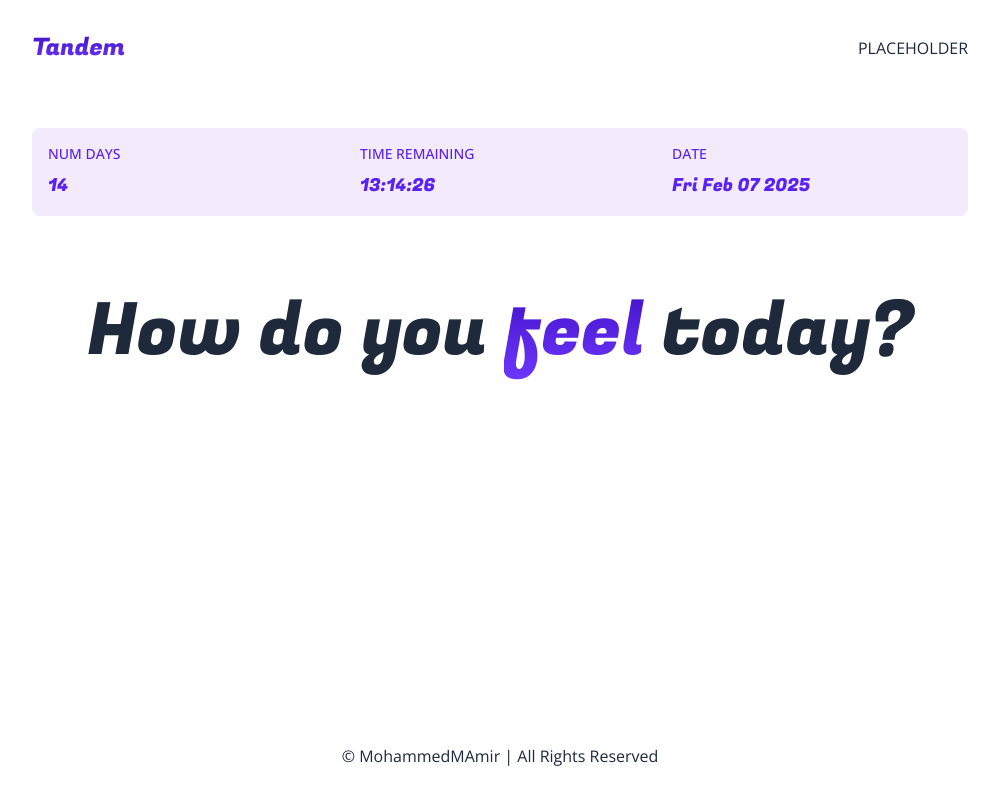
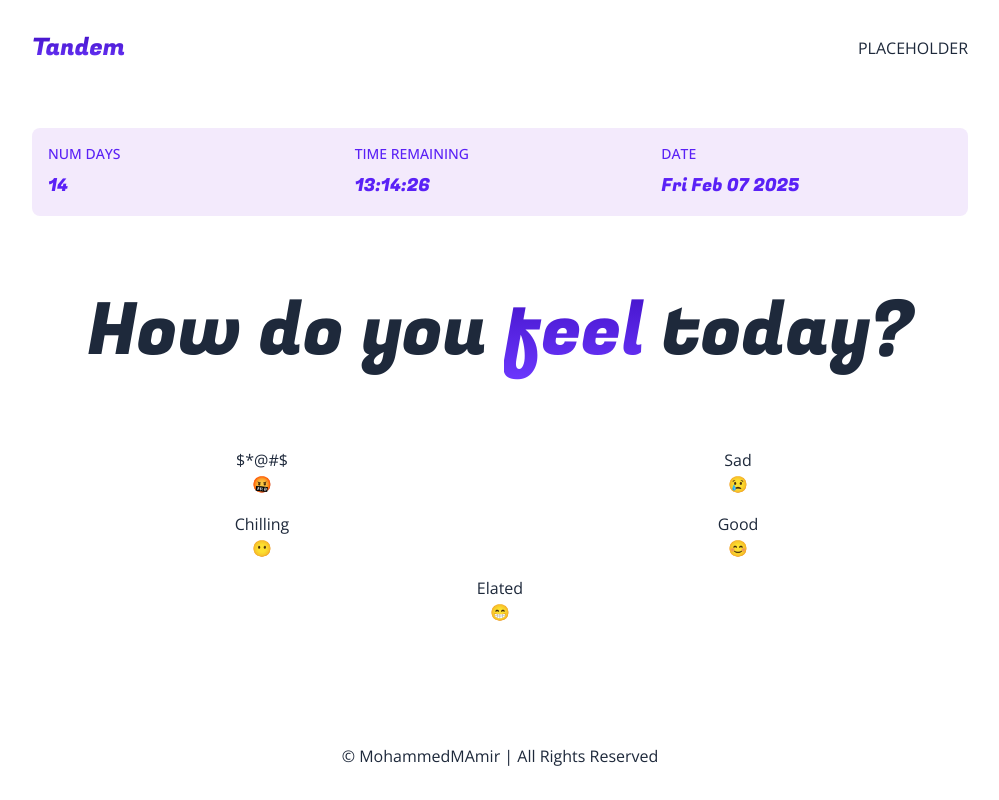
Before and after one commit to MohammedMAmir/Tandem, a Next.js app: page /dashboard in a window 1280 px wide. Shown: the whole page, without its empty margins (140-1139 px from the left). Built offline with nearby package versions, Linux system fonts and the light colour scheme.

Commit message:
basic button styling

```diff
--- a/app/layout.js
+++ b/app/layout.js
@@ -34,6 +34,7 @@
 
   return (
     <html lang="en">
+      <meta charSet="UTF-8"/>
       <body
         className={`w-full max-w-[1000px] mx-auto text-sm sm:text-base
           min-h-screen flex flex-col text-slate-800 ` + openSans.className}>
--- a/components/Dashboard.js
+++ b/components/Dashboard.js
@@ -12,20 +12,21 @@
     date: (new Date()).toDateString()
   }
 
-  const mood = {
+  const moods = {
     '$*@#$': '🤬',
     'Sad': '😢',
     'Chilling': '😶',
     'Good': '😊',
     'Elated': '😁',
   }
+
   return (
     <div className=' flex flex-col flex-1 gap-10 sm:gap-14 md:gap-20 '>
-      <div className='grid grid-cols-1 sm:grid-cols-3 bg-[var(--light-secondary)]
+      <div className='p-4 gap-4 grid grid-cols-3 bg-[var(--light-secondary)]
       text-[var(--light-prime)] rounded-lg'>
         {Object.keys(statuses).map((status, statusIndex) => {
           return(
-            <div key={statusIndex} className='p-4 flex flex-col gap-1 sm:gap-2'>
+            <div key={statusIndex} className='flex flex-col gap-1 sm:gap-2'>
               <p className = 'font-medium uppercase text-xs sm:text-sm '>{status.replaceAll('_', ' ')}</p>
               <p className={'text-base sm:text-lg ' + fugaz.className}>{statuses[status]}</p>
             </div>
@@ -35,7 +36,14 @@
       <h4 className={'text-5xl sm:text-6xl md:text-7xl text-center ' + fugaz.className}>
         How do you <span className="textGradientPrime">feel</span> today?
       </h4>
-      <div className='grid grid-cols-2 md:grid-cold-5 gap-4 '></div>
+      <div className='grid grid-cols-2 md:grid-col-5 gap-4 '>
+        {Object.keys(moods).map((mood, moodIndex) => {
+          return(<button className={' '+ (moodIndex === (Object.keys(moods).length - 1) ? 'col-span-2' : ' ' )} key={moodIndex}>
+            <p>{mood}</p>
+            <p>{moods[mood]}</p>
+          </button>)
+        })}
+      </div>
     </div>
   )
 }
```
